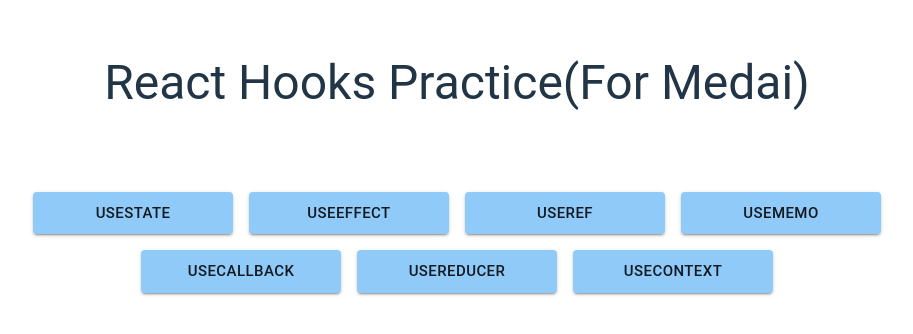
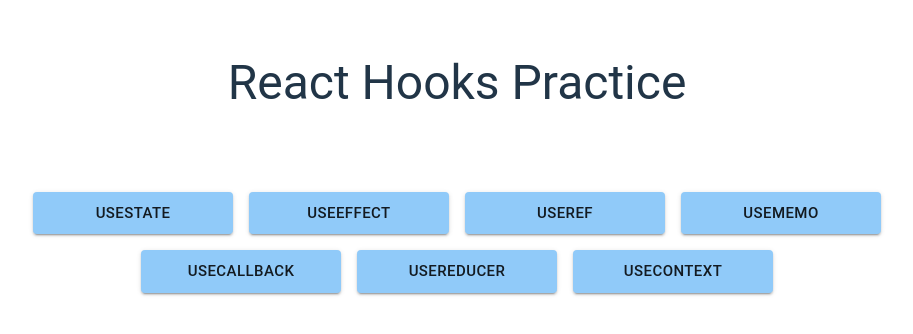
Before and after one commit to yjbae3974/Learning-Hook, a React (Vite) app: page / in a window 1280 px wide. Shown: the part 242-576 px from the top of the page, without its empty margins (183-1096 px from the left). Built offline with nearby package versions, Linux system fonts and the light colour scheme.

Commit message:
FIX: 제목 변경

```diff
--- a/src/pages/Home.jsx
+++ b/src/pages/Home.jsx
@@ -16,7 +16,7 @@ const Home = () => {
         <Container maxWidth="md">
             <Box sx={{ mt: 4, textAlign: "center" }}>
                 <Typography variant="h3" component="h1" gutterBottom>
-                    React Hooks Practice(For Medai)
+                    React Hooks Practice
                 </Typography>
                 <Typography variant="h6" color="text.secondary" sx={{ mb: 4 }}>
                     Click on a hook to learn more about it
```
